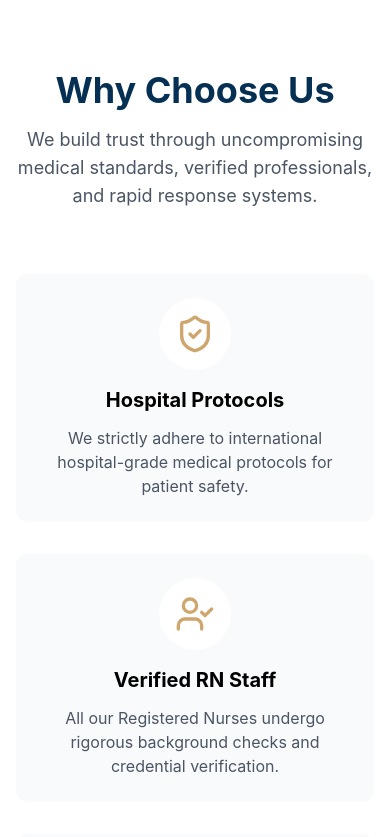
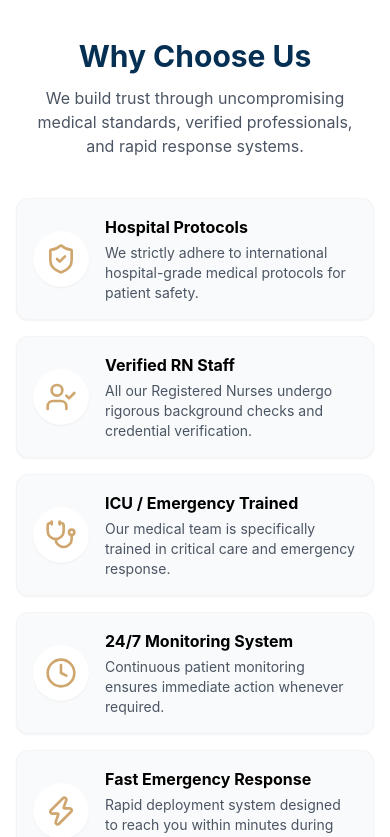
Before and after one commit to AHSANKHAN1999/Carevia-global-care-link, a React (Vite) app: page / in a window 390 px wide. Shown: the part 1380-2217 px from the top of the page. Built offline with nearby package versions, Linux system fonts and the light colour scheme.

Commit message:
Redesigned Why Choose Us section with compact horizontal cards for mobile

```diff
--- a/src/components/home/WhyChooseUs.tsx
+++ b/src/components/home/WhyChooseUs.tsx
@@ -3,27 +3,28 @@ import { ShieldCheck, UserCheck, Stethoscope, Clock, Zap } from 'lucide-react';
 
 const trustIndicators = [
   {
-    icon: <ShieldCheck size={40} className="text-secondary" />,
+    // Icon size thora compact kiya hai mobile aur PC dono ke liye
+    icon: <ShieldCheck size={32} className="text-secondary" />,
     title: "Hospital Protocols",
     description: "We strictly adhere to international hospital-grade medical protocols for patient safety."
   },
   {
-    icon: <UserCheck size={40} className="text-secondary" />,
+    icon: <UserCheck size={32} className="text-secondary" />,
     title: "Verified RN Staff",
     description: "All our Registered Nurses undergo rigorous background checks and credential verification."
   },
   {
-    icon: <Stethoscope size={40} className="text-secondary" />,
+    icon: <Stethoscope size={32} className="text-secondary" />,
     title: "ICU / Emergency Trained",
     description: "Our medical team is specifically trained in critical care and emergency response."
   },
   {
-    icon: <Clock size={40} className="text-secondary" />,
+    icon: <Clock size={32} className="text-secondary" />,
     title: "24/7 Monitoring System",
     description: "Continuous patient monitoring ensures immediate action whenever required."
   },
   {
-    icon: <Zap size={40} className="text-secondary" />,
+    icon: <Zap size={32} className="text-secondary" />,
     title: "Fast Emergency Response",
     description: "Rapid deployment system designed to reach you within minutes during critical times."
   }
@@ -31,27 +32,37 @@ const trustIndicators = [
 
 const WhyChooseUs: React.FC = () => {
   return (
-    <section id="why-choose-us" className="py-20 bg-white">
+    // Mobile pe py-12 taake faltu gap kam ho
+    <section id="why-choose-us" className="py-12 md:py-20 bg-white">
       <div className="container mx-auto px-4">
-        <div className="text-center max-w-3xl mx-auto mb-16">
-          <h2 className="text-4xl font-bold text-primary-dark mb-4">Why Choose Us</h2>
-          <p className="text-lg text-gray-600">
+        <div className="text-center max-w-3xl mx-auto mb-10 md:mb-16">
+          <h2 className="text-3xl md:text-4xl font-bold text-primary-dark mb-3 md:mb-4">Why Choose Us</h2>
+          <p className="text-base md:text-lg text-gray-600 px-2">
             We build trust through uncompromising medical standards, verified professionals, and rapid response systems.
           </p>
         </div>
 
-        <div className="grid grid-cols-1 md:grid-cols-2 lg:grid-cols-3 gap-8">
+        {/* Mobile pe gap-4, PC pe gap-8 */}
+        <div className="grid grid-cols-1 md:grid-cols-2 lg:grid-cols-3 gap-4 md:gap-8">
           {trustIndicators.map((indicator, index) => (
-            <div key={index} className="flex flex-col items-center text-center p-6 bg-gray-50 rounded-xl hover:bg-primary-dark hover:text-white group transition-all duration-300">
-              <div className="mb-4 p-4 bg-white rounded-full group-hover:bg-primary transition-colors">
+            <div
+              key={index}
+              // YAHAN MAGIC HAI: Mobile pe flex-row (left to right), PC pe flex-col (top to bottom)
+              className="flex flex-row md:flex-col items-center md:items-center text-left md:text-center p-4 md:p-6 bg-gray-50 rounded-xl hover:bg-primary-dark hover:text-white group transition-all duration-300 gap-4 md:gap-0 border border-gray-100 shadow-sm md:shadow-none"
+            >
+              {/* shrink-0 lagaya taake text lamba ho to icon chota na ho jaye */}
+              <div className="mb-0 md:mb-4 p-3 md:p-4 bg-white rounded-full group-hover:bg-primary transition-colors shrink-0 shadow-sm md:shadow-none">
                 {indicator.icon}
               </div>
-              <h3 className="text-xl font-bold mb-3 group-hover:text-secondary transition-colors">
-                {indicator.title}
-              </h3>
-              <p className="text-gray-600 group-hover:text-gray-300 transition-colors">
-                {indicator.description}
-              </p>
+
+              <div>
+                <h3 className="text-base md:text-xl font-bold mb-1 md:mb-3 group-hover:text-secondary transition-colors">
+                  {indicator.title}
+                </h3>
+                <p className="text-sm md:text-base text-gray-600 group-hover:text-gray-300 transition-colors">
+                  {indicator.description}
+                </p>
+              </div>
             </div>
           ))}
         </div>
```
